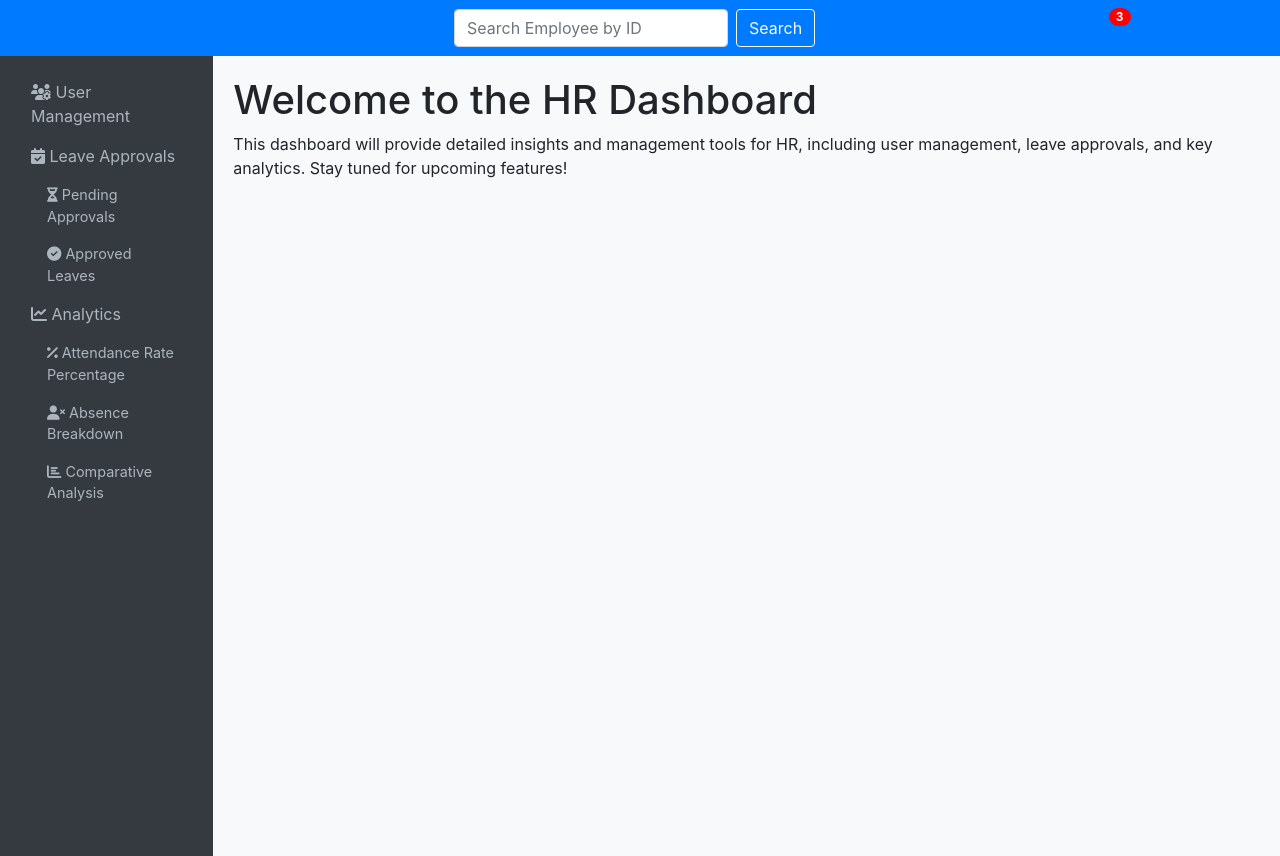
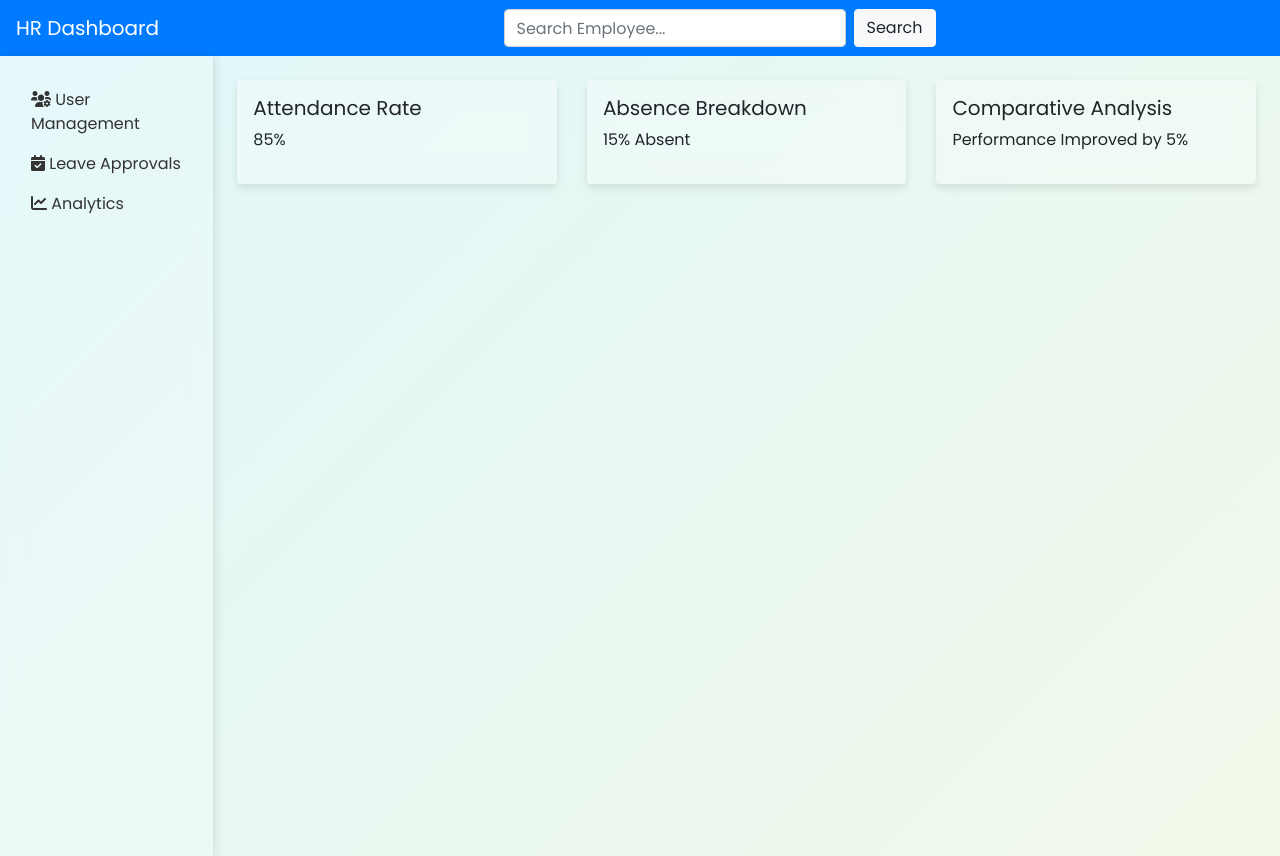
Before and after one commit to Ronakvekariya/Face-Recognition-Attendance-System, a Django app: template attendance/templates/hr_dashboard.html in a window 1280 px wide. Run offline with Django 4.2, Linux system fonts and the light colour scheme; the template is opened without the code that fills it, so the values that code supplies are empty; some libraries are stand-ins or nearby versions.

```diff
--- a/attendance/system/forms.py
+++ b/attendance/system/forms.py
@@ -23,3 +23,9 @@ class SelectMonthForm(forms.Form):
         months = kwargs.pop('months', [])  # Get months from view
         super().__init__(*args, **kwargs)
         self.fields['month'].choices = [(m, m) for m in months]
+
+class AddUser(forms.Form):
+    userid = forms.CharField(max_length=150)
+    username = forms.CharField(max_length=150)
+    password = forms.CharField(widget=forms.PasswordInput)
+    role = forms.ChoiceField(choices=[('employee', 'Employee'), ('hr', 'HR')], widget=forms.Select(attrs={'class': 'form-control'}))
--- a/attendance/system/urls.py
+++ b/attendance/system/urls.py
@@ -1,5 +1,5 @@
 from django.urls import path
-from .views import login_view, logout_view, hr_dashboard, employee_dashboard,monthly_attendance,absence_review , get_attendance , dashboard_data
+from .views import login_view, logout_view, hr_dashboard, employee_dashboard,monthly_attendance,absence_review , get_attendance , dashboard_data , user_management , delete_user , AddUser
 
 urlpatterns = [
     path('', login_view, name='login'),
@@ -10,4 +10,7 @@ urlpatterns = [
     path('employee-dashboard/absence-review/', absence_review, name='absence_review'),
     path('employee-dashboard/get-attendance/', get_attendance, name='get_attendance'),
     path('employee-dashboard/dashboard-data/', dashboard_data, name='dashboard_data'),
+    path('hr-dashboard/user-management/', user_management, name='user_management'),
+    path('hr-dashboard/user-management/delete-user', delete_user, name='delete_user'),
+    path('hr-dashboard/user-management/add-user', AddUser, name='add_user'),
 ]
--- a/attendance/templates/hr_dashboard.html
+++ b/attendance/templates/hr_dashboard.html
@@ -4,140 +4,85 @@
   <meta charset="UTF-8">
   <title>HR Dashboard</title>
   <meta name="viewport" content="width=device-width, initial-scale=1">
-  <!-- Bootstrap CSS for a responsive layout -->
   <link rel="stylesheet" href="https://stackpath.bootstrapcdn.com/bootstrap/4.5.2/css/bootstrap.min.css">
   <link rel="stylesheet" href="https://cdnjs.cloudflare.com/ajax/libs/font-awesome/6.0.0-beta3/css/all.min.css">
-
-  <!-- Custom CSS for HR Dashboard -->
+  <link href="https://fonts.googleapis.com/css2?family=Poppins:wght@300;400;600&display=swap" rel="stylesheet">
   <style>
     body {
-      background-color: #f8f9fa;
+      font-family: 'Poppins', sans-serif;
+      background: linear-gradient(135deg, #e0f7fa, #f1f8e9);
+    }
+    .navbar-custom {
+      background-color: #007bff;
+    }
+    .search-input {
+      width: 500px;
     }
     .sidebar {
       height: 100vh;
-      background-color: #343a40;
-      color: #fff;
+      width: 250px;
+      background: rgba(255, 255, 255, 0.2);
+      backdrop-filter: blur(10px);
+      box-shadow: 2px 0px 10px rgba(0, 0, 0, 0.1);
     }
-    .sidebar a {
-      color: #adb5bd;
+    .sidebar .nav-link {
+      color: #333;
+      font-weight: 500;
     }
-    .sidebar a:hover {
-      color: #fff;
+    .sidebar .nav-link:hover {
+      background: rgba(255, 255, 255, 0.4);
+      border-radius: 5px;
     }
-    .navbar-custom {
-      background-color: #007bff;
-      color: #fff;
-    }
-    .content {
-      padding: 20px;
-    }
-    .nav-item.notification {
-      position: relative;
-    }
-    .nav-item.notification .badge {
-      position: absolute;
-      top: 0;
-      right: 0;
-      background: red;
-      color: white;
-    }
-    .search-input {
-      width: 400px;
-    }
-    .sidebar ul ul li a {
-      font-size: 0.9em;
+    .card-custom {
+      background: rgba(255, 255, 255, 0.3);
+      backdrop-filter: blur(10px);
+      border: none;
+      box-shadow: 0 4px 8px rgba(0, 0, 0, 0.1);
     }
   </style>
 </head>
 <body>
-  <!-- Top Navbar -->
-  <nav class="navbar navbar-expand-lg navbar-custom">
-    <a class="navbar-brand" href="#">HR Dashboard</a>
+  <nav class="navbar navbar-expand-lg navbar-custom text-white">
+    <a class="navbar-brand text-white" href="#">HR Dashboard</a>
     <div class="collapse navbar-collapse">
-      <!-- Search Bar -->
       <form class="form-inline mx-auto">
-        <input class="form-control mr-sm-2 search-input" type="search" placeholder="Search Employee by ID" aria-label="Search">
-        <button class="btn btn-outline-light my-2 my-sm-0" type="submit">Search</button>
+        <input class="form-control search-input" type="search" placeholder="Search Employee..." aria-label="Search">
+        <button class="btn btn-light ml-2" type="submit">Search</button>
       </form>
-      <!-- User Profile and Notifications -->
-      <ul class="navbar-nav">
-        <li class="nav-item notification">
-          <a class="nav-link" href="#">
-            <i class="fas fa-bell"></i>
-            <span class="badge badge-pill">3</span>
-          </a>
-        </li>
-        <li class="nav-item">
-          <a class="nav-link" href="#">Profile</a>
-        </li>
-        <li class="nav-item">
-          <a class="nav-link" href="#">Logout</a>
-        </li>
-      </ul>
     </div>
   </nav>
-
   <div class="container-fluid">
     <div class="row">
-      <!-- Sidebar Navigation -->
-      <nav class="col-md-2 d-none d-md-block sidebar">
-        <div class="sidebar-sticky pt-3">
-          <ul class="nav flex-column">
-            <!-- User Management -->
-            <li class="nav-item">
-              <a class="nav-link active" href="#">
-                <i class="fas fa-users-cog"></i>
-                User Management
-              </a>
-            </li>
-            <!-- Leave Approvals -->
-            <li class="nav-item">
-              <a class="nav-link" href="#">
-                <i class="fas fa-calendar-check"></i>
-                Leave Approvals
-              </a>
-              <ul class="nav flex-column ml-3">
-                <li class="nav-item">
-                  <a class="nav-link" href="#"><i class="fas fa-hourglass-half"></i> Pending Approvals</a>
-                </li>
-                <li class="nav-item">
-                  <a class="nav-link" href="#"><i class="fas fa-check-circle"></i> Approved Leaves</a>
-                </li>
-              </ul>
-            </li>
-            <!-- Analytics -->
-            <li class="nav-item">
-              <a class="nav-link" href="#">
-                <i class="fas fa-chart-line"></i>
-                Analytics
-              </a>
-              <ul class="nav flex-column ml-3">
-                <li class="nav-item">
-                  <a class="nav-link" href="#"><i class="fas fa-percentage"></i> Attendance Rate Percentage</a>
-                </li>
-                <li class="nav-item">
-                  <a class="nav-link" href="#"><i class="fas fa-user-times"></i> Absence Breakdown</a>
-                </li>
-                <li class="nav-item">
-                  <a class="nav-link" href="#"><i class="fas fa-chart-bar"></i> Comparative Analysis</a>
-                </li>
-              </ul>
-            </li>
-          </ul>
+      <nav class="col-md-2 sidebar pt-4">
+        <ul class="nav flex-column">
+          <li class="nav-item"><a class="nav-link" href="{% url 'user_management' %}"><i class="fas fa-users-cog"></i> User Management</a></li>
+          <li class="nav-item"><a class="nav-link" href="#"><i class="fas fa-calendar-check"></i> Leave Approvals</a></li>
+          <li class="nav-item"><a class="nav-link" href="#"><i class="fas fa-chart-line"></i> Analytics</a></li>
+        </ul>
+      </nav>
+      <main class="col-md-10 p-4">
+        <div class="row">
+          <div class="col-md-4">
+            <div class="card card-custom p-3">
+              <h5>Attendance Rate</h5>
+              <p>85%</p>
+            </div>
+          </div>
+          <div class="col-md-4">
+            <div class="card card-custom p-3">
+              <h5>Absence Breakdown</h5>
+              <p>15% Absent</p>
+            </div>
+          </div>
+          <div class="col-md-4">
+            <div class="card card-custom p-3">
+              <h5>Comparative Analysis</h5>
+              <p>Performance Improved by 5%</p>
+            </div>
+          </div>
         </div>
-      </nav>
-
-      <!-- Main Content Area -->
-      <main role="main" class="col-md-10 ml-sm-auto content">
-        <h1>Welcome to the HR Dashboard</h1>
-        <p>This dashboard will provide detailed insights and management tools for HR, including user management, leave approvals, and key analytics. Stay tuned for upcoming features!</p>
       </main>
     </div>
   </div>
-
-  <!-- Bootstrap and FontAwesome JS (for icons) -->
-  <script src="https://code.jquery.com/jquery-3.5.1.min.js"></script>
-  <script src="https://stackpath.bootstrapcdn.com/bootstrap/4.5.2/js/bootstrap.min.js"></script>
-  <script src="https://kit.fontawesome.com/a076d05399.js"></script>
 </body>
 </html>
```
Also changed, not shown: attendance/system/views.py (+59 -0 lines), attendance/templates/base_user_management.html (added, +52 -0 lines), attendance/templates/user_management.html (added, +101 -0 lines).
